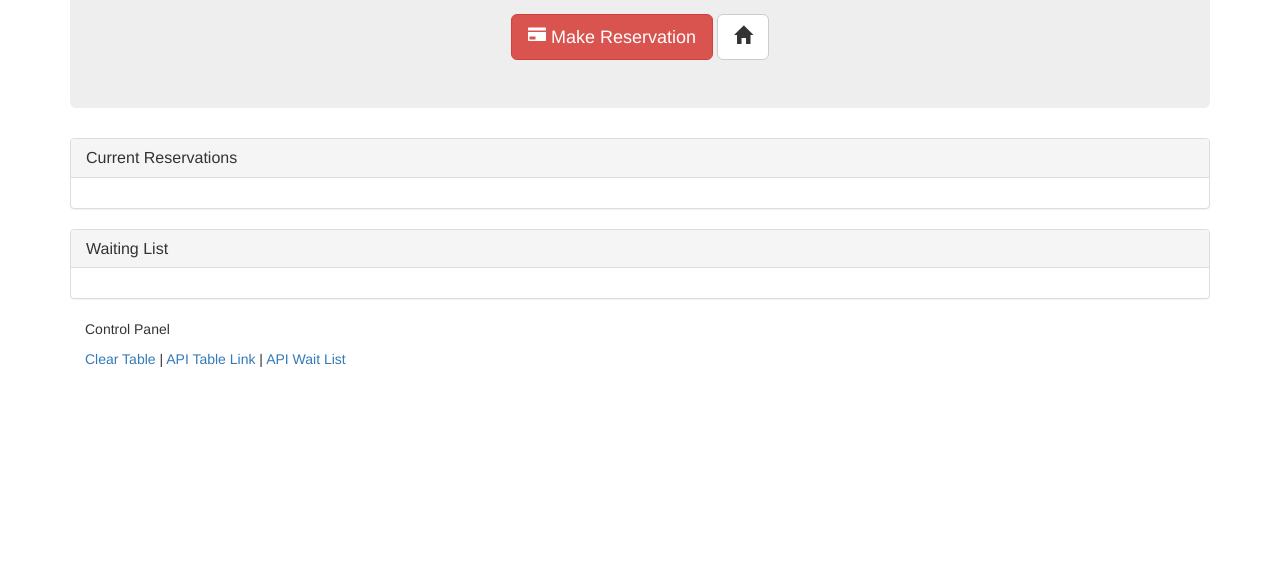
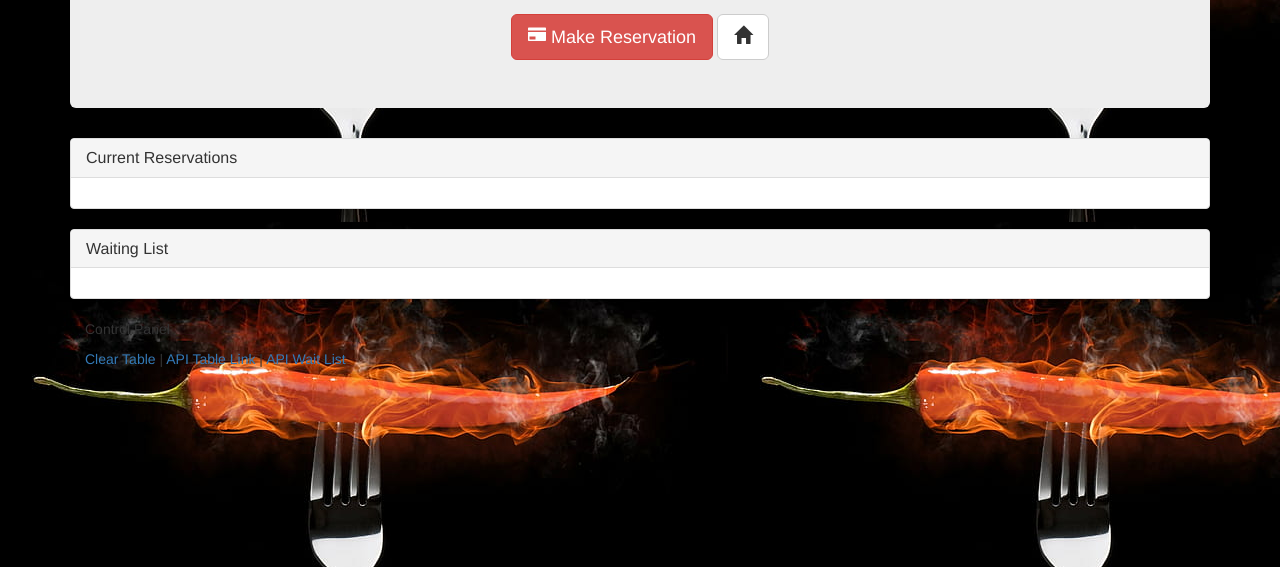
Before and after one commit to jackb312/Hot-Restaurant-, a website: page index.html in a window 1280 px wide. Shown: the part 233-800 px from the top of the page. Drawn offline with nearby package versions, Linux system fonts and the light colour scheme; no server answers.

Commit message:
added background

```diff
--- a/index.html
+++ b/index.html
@@ -6,6 +6,7 @@
 
 	<!-- Latest compiled and minified CSS & JS -->
 	<link rel="stylesheet" href="https://maxcdn.bootstrapcdn.com/bootstrap/3.3.6/css/bootstrap.min.css" integrity="sha384-1q8mTJOASx8j1Au+a5WDVnPi2lkFfwwEAa8hDDdjZlpLegxhjVME1fgjWPGmkzs7" crossorigin="anonymous">
+	<link rel="stylesheet" type="text/css" href="style.css">
 	<script src="https://code.jquery.com/jquery.js"></script>
 	<script src="https://maxcdn.bootstrapcdn.com/bootstrap/3.3.6/js/bootstrap.min.js" integrity="sha384-0mSbJDEHialfmuBBQP6A4Qrprq5OVfW37PRR3j5ELqxss1yVqOtnepnHVP9aJ7xS" crossorigin="anonymous"></script>
 
--- /dev/null
+++ b/style.css
@@ -0,0 +1,3 @@
+body {
+    background-image: url(images/fire-smoke-pepper-fork-wallpaper-preview.jpg);
+}
```
Also changed, not shown: images/fire-smoke-pepper-fork-wallpaper-preview.jpg (added).
